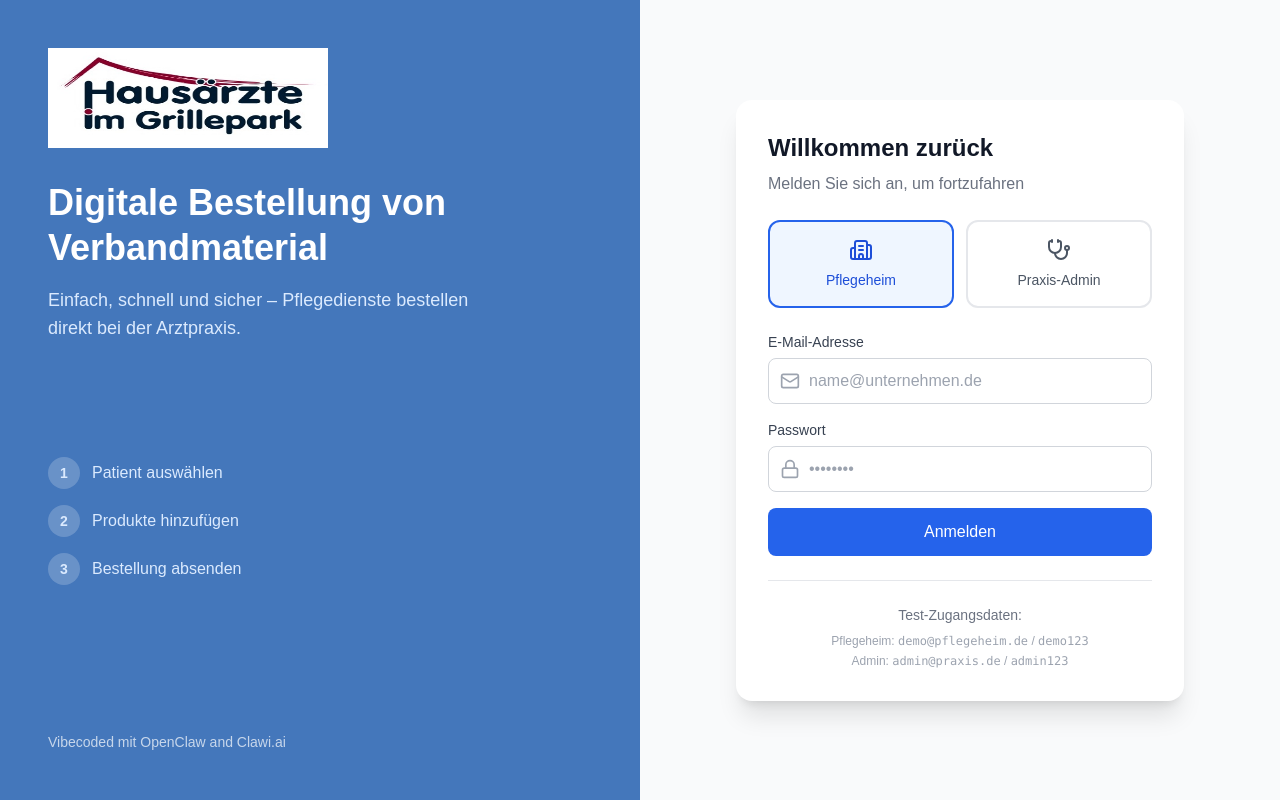
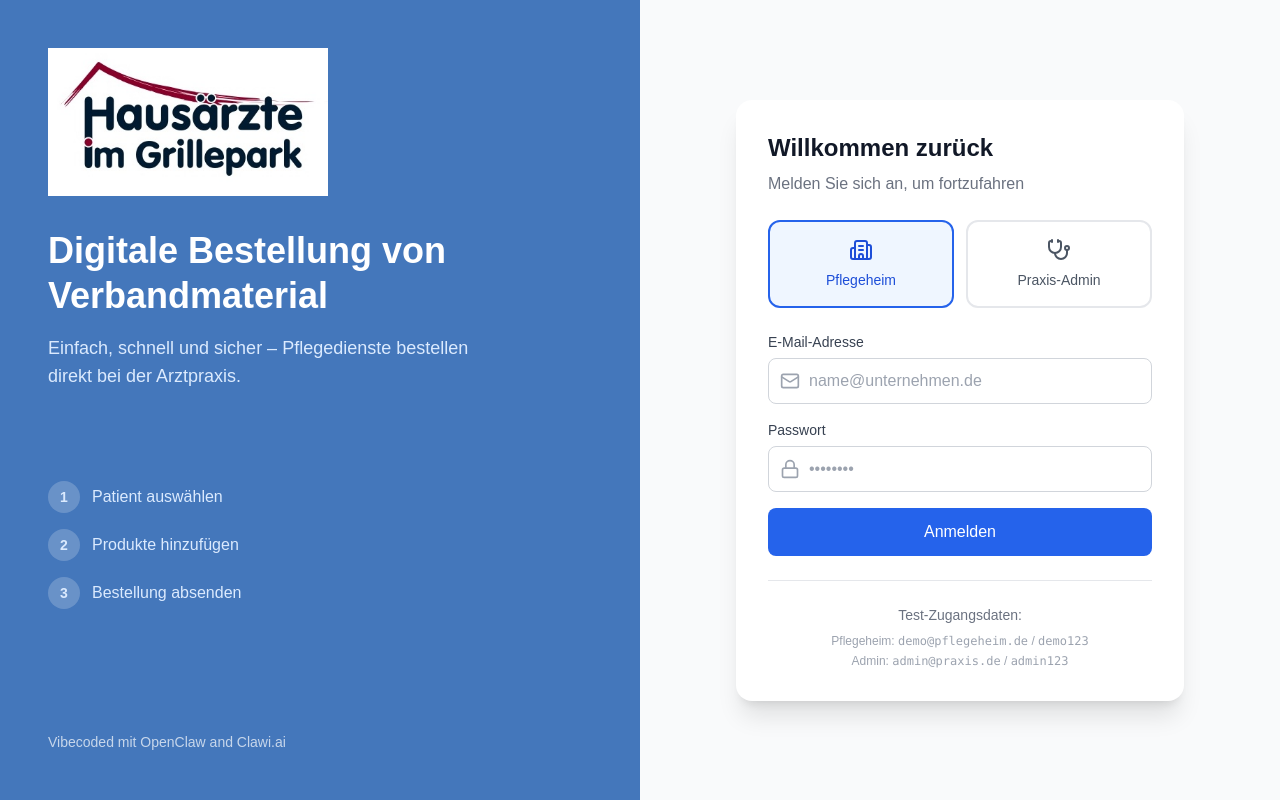
Before and after one commit to automedix/medorder, a Next.js app: page /login in a window 1280 px wide. Built offline with nearby package versions, Linux system fonts and the light colour scheme.

Commit message:
Logo: maxHeight entfernt, Seitenverhaeltnis korrigiert

```diff
--- a/src/app/login/page.tsx
+++ b/src/app/login/page.tsx
@@ -53,7 +53,6 @@ export default function LoginPage() {
               src="/logo.png"
               alt="Hausärzte im Grillepark"
               className="max-w-[280px] w-full h-auto"
-              style={{ maxHeight: '100px' }}
               onError={(e) => {
                 // Fallback falls Logo nicht lädt
                 const target = e.target as HTMLImageElement;
@@ -99,7 +98,7 @@ export default function LoginPage() {
             <img
               src="/logo.png"
               alt="Hausärzte im Grillepark"
-              className="max-w-[220px] w-full h-auto"
+              className="max-w-[240px] w-full h-auto"
               onError={(e) => {
                 const target = e.target as HTMLImageElement;
                 target.style.display = 'none';
```
